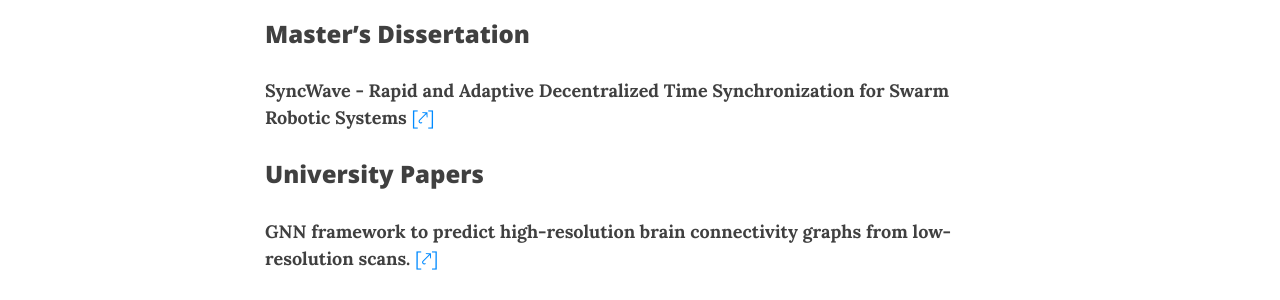
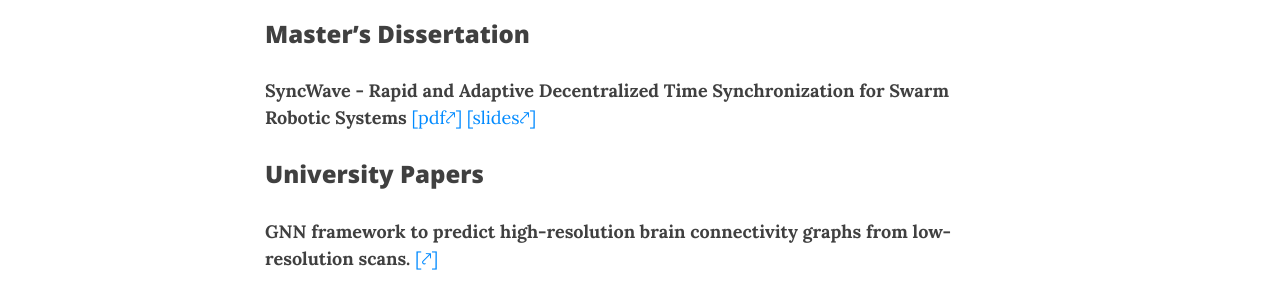
Before and after one commit to Aculisme/LMP2, a Jekyll site: the page built from projects.md, in a window 1280 px wide and 1122 px high. Shown: the part 247-547 px from the top of the window. Built offline with Jekyll 4.4.1, drawn with Linux system fonts in a browser that asks for light colours; nearby versions of some CDN libraries; Markdown is read by kramdown in place of the engine named in the settings.

Commit message:
added presentation

```diff
--- a/projects.md
+++ b/projects.md
@@ -6,7 +6,7 @@ permalink: /projects/
 
 ### Master's Dissertation
 
-**SyncWave - Rapid and Adaptive Decentralized Time Synchronization for Swarm Robotic Systems** [[⤤]](/assets/SyncWave_-_Rapid_and_Adaptive_Decentralized_Time_Synchronization_for_Swarm_Robotic_Systems.pdf)
+**SyncWave - Rapid and Adaptive Decentralized Time Synchronization for Swarm Robotic Systems** [[pdf⤤]](/assets/SyncWave_-_Rapid_and_Adaptive_Decentralized_Time_Synchronization_for_Swarm_Robotic_Systems.pdf) [[slides⤤]](/assets/FYP_Presentation_Final.pdf)
 
 ### University Papers
 
```
Also changed, not shown: 1 other file.
